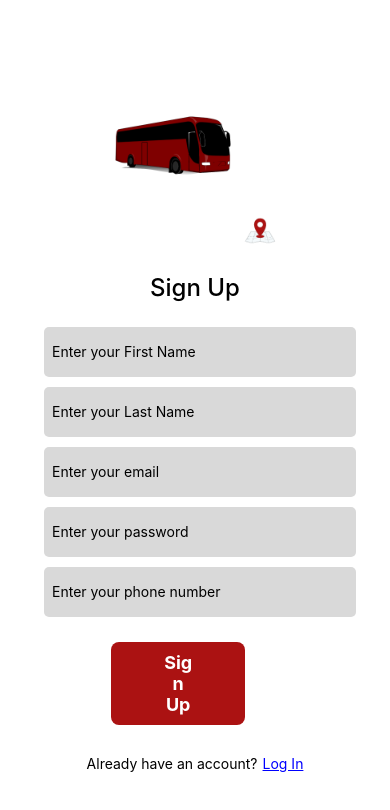
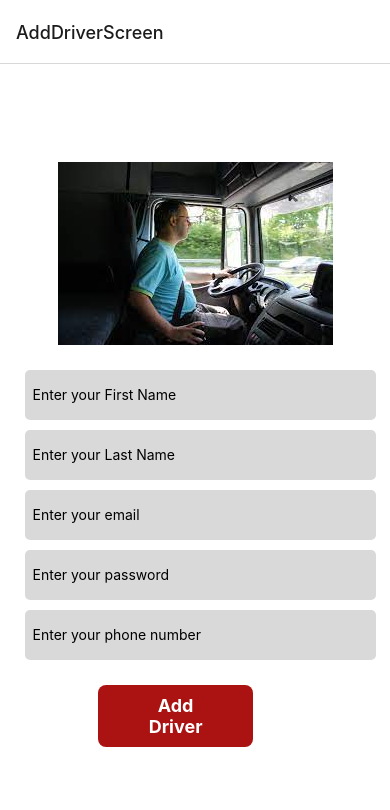
Before and after one commit to zeinshhadi/b-route-app, a React Native app in the folder frontend/: screen /AddDriverScreen in a window 390 px wide. Shown: the top 810 px of the page. Built offline with nearby package versions, Linux system fonts and the light colour scheme.

Commit message:
Frontend <> Added some style and inputs for driver add screen

```diff
--- a/frontend/App.js
+++ b/frontend/App.js
@@ -14,6 +14,7 @@ import EditProfile from "./screens/userScreens/EditProfile";
 import BusesRegisteredScreen from "./screens/adminScreens/BusesRegisteredScreen";
 import BusInformationScreen from "./screens/adminScreens/BusInformationScreen";
 import ZonesRegisteredScreen from "./screens/adminScreens/ZonesRegisteredScreen";
+import AddDriverScreen from "./screens/adminScreens/AddDriverScreen";
 const Stack = createNativeStackNavigator();
 
 export default function App() {
@@ -23,7 +24,7 @@ export default function App() {
       <SafeAreaView style={styles.container}>
         <Provider store={store}>
           <NavigationContainer>
-            <Stack.Navigator initialRouteName="RegisterScreen">
+            <Stack.Navigator initialRouteName="AddDriverScreen">
               <Stack.Screen name="LogInScreen" component={LoginScreen} options={{ headerShown: false }} />
               <Stack.Screen name="RegisterScreen" component={RegisterScreen} options={{ headerShown: false }} />
               <Stack.Screen name="HomeScreen" component={HomeScreen} options={{ headerShown: false }} />
@@ -34,6 +35,7 @@ export default function App() {
               <Stack.Screen name="BusesRegistered" component={BusesRegisteredScreen} options={{ headerShown: true }} />
               <Stack.Screen name="BusInformation" component={BusInformationScreen} options={{ headerShown: true }} />
               <Stack.Screen name="ZonesRegistered" component={ZonesRegisteredScreen} options={{ headerShown: true }} />
+              <Stack.Screen name="AddDriverScreen" component={AddDriverScreen} options={{ headerShown: true }} />
             </Stack.Navigator>
           </NavigationContainer>
         </Provider>
--- a/frontend/screens/adminScreens/AddDriverScreen.js
+++ b/frontend/screens/adminScreens/AddDriverScreen.js
@@ -1,5 +1,5 @@
 import React, { useState } from "react";
-import { Text, View, StyleSheet, TextInput, Pressable, ActivityIndicator } from "react-native";
+import { Text, View, StyleSheet, TextInput, Pressable, ActivityIndicator, Image } from "react-native";
 import Button from "../../components/common/Button";
 import LogoComponent from "../../components/common/LogoComponent";
 import axios from "axios";
@@ -66,8 +66,6 @@ const AddDriverScreen = ({ navigation }) => {
       <View style={styles.driverImageContainer}>
         <Image style={styles.driverImage} source={require("../../assets/images/driver.jpg")} />
       </View>
-
-      <Text style={styles.titleFormScreen}>Sign Up</Text>
       <View style={styles.formContainer}>
         <View>
           <TextInput
@@ -104,14 +102,8 @@ const AddDriverScreen = ({ navigation }) => {
         </View>
       </View>
       <Button onPress={handleRegister} disabled={loading}>
-        {loading ? <ActivityIndicator size="small" color="white" /> : <Text>Sign Up</Text>}
+        {loading ? <ActivityIndicator size="small" color="white" /> : <Text>Add Driver</Text>}
       </Button>
-      <View style={styles.registerContainer}>
-        <Text style={styles.registerText}>Already have an account?</Text>
-        <Pressable onPress={() => navigation.navigate("LogInScreen")}>
-          <Text style={styles.registerLink}>Log In</Text>
-        </Pressable>
-      </View>
     </View>
   );
 };
@@ -135,7 +127,7 @@ const styles = StyleSheet.create({
     padding: 8,
   },
   formContainer: {
-    width: "80%",
+    width: "90%",
     justifyContent: "center",
   },
   registerContainer: {
```
